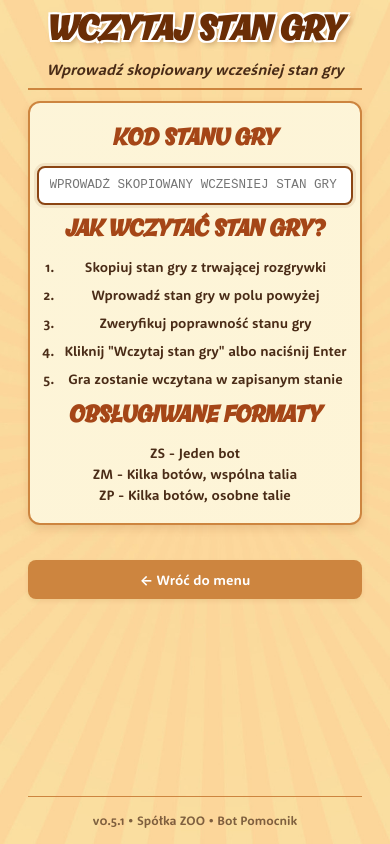
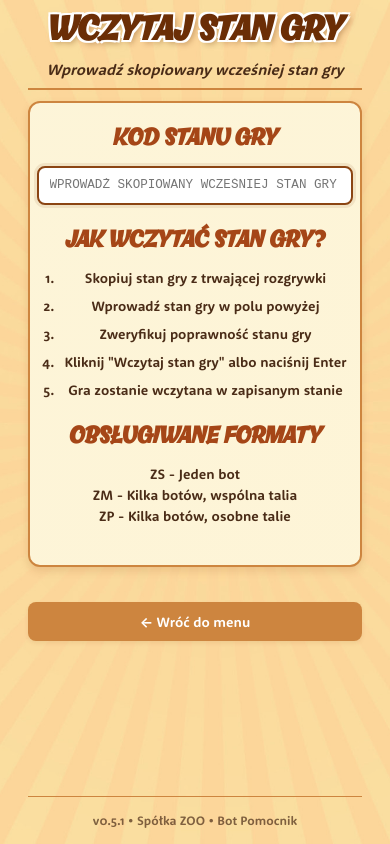
Before and after one commit to lukmarcus/spolka-zoo-bot-pomocnik, a React (Vite) app: page /spolka-zoo-bot-pomocnik/load in a window 390 px wide. Built offline with nearby package versions, Linux system fonts and the light colour scheme.

Commit message:
card style united

```diff
--- a/src/components/game/GameSetup.module.css
+++ b/src/components/game/GameSetup.module.css
@@ -77,33 +77,6 @@
 }
 
 /* Bot Selection Styles */
-/* Main game setup card - contains all sections */
-.gameSetupCard {
-  text-align: center;
-  padding: 0.5rem 1rem 2rem 1rem;
-  background: var(--card-bg);
-  border: 2px solid var(--card-border);
-  border-radius: 16px;
-  box-shadow: var(--shadow-medium);
-  position: relative;
-  overflow: hidden;
-}
-
-.gameSetupCard::before {
-  content: "";
-  position: absolute;
-  top: 0;
-  left: 0;
-  right: 0;
-  bottom: 0;
-  background: linear-gradient(
-    135deg,
-    rgba(139, 69, 19, 0.02),
-    rgba(205, 133, 63, 0.03)
-  );
-  z-index: 1;
-}
-
 .gameSetupContent {
   width: 100%;
   position: relative;
--- a/src/components/game/GameSetup.tsx
+++ b/src/components/game/GameSetup.tsx
@@ -36,7 +36,7 @@ const GameSetup: React.FC<GameSetupProps> = ({ onGameStart, onBackToMenu }) => {
 
   return (
     <div>
-      <div className={styles.gameSetupCard}>
+      <div className="card">
         <div className={styles.gameSetupContent}>
           <div className="section">
             <h2>LICZBA BOTÓW</h2>
--- a/src/components/ui/About.module.css
+++ b/src/components/ui/About.module.css
@@ -1,15 +1,4 @@
 /* Cleaned About styles: only rules referenced by About.tsx */
-
-.aboutCard {
-  text-align: left;
-  padding: 0.5rem 1rem 2rem 1rem;
-  background: var(--card-bg);
-  border: 2px solid var(--card-border);
-  border-radius: 16px;
-  box-shadow: var(--shadow-medium);
-  position: relative;
-  overflow: hidden;
-}
 
 .appInfo {
   text-align: center;
--- a/src/components/ui/About.tsx
+++ b/src/components/ui/About.tsx
@@ -21,7 +21,7 @@ const About: React.FC = () => {
       title="INFORMACJE"
       subtitle="O grze planszowej i o aplikacji"
     >
-      <div className={styles.aboutCard}>
+      <div className="card">
         {/* Sekcja o grze */}
         <section className="section">
           <h2>SPÓŁKA ZOO</h2>
--- a/src/components/ui/LoadGame.module.css
+++ b/src/components/ui/LoadGame.module.css
@@ -1,31 +1,4 @@
 /* LoadGame Component Styles */
-
-/* Main load game card - consistent with GameSetup */
-.loadGameCard {
-  text-align: center;
-  padding: 0.5rem 1rem 2rem 1rem;
-  background: var(--card-bg);
-  border: 2px solid var(--card-border);
-  border-radius: 16px;
-  box-shadow: var(--shadow-medium);
-  position: relative;
-  overflow: hidden;
-}
-
-.loadGameCard::before {
-  content: "";
-  position: absolute;
-  top: 0;
-  left: 0;
-  right: 0;
-  bottom: 0;
-  background: linear-gradient(
-    135deg,
-    rgba(139, 69, 19, 0.02),
-    rgba(205, 133, 63, 0.03)
-  );
-  z-index: 1;
-}
 
 .loadGameContent {
   width: 100%;
@@ -141,19 +114,11 @@
   margin-top: 2rem;
 }
 
-/* Mobile Responsive - consistent with GameSetup */
+/* Mobile Responsive */
 @media (max-width: 768px) {
-  .loadGameCard {
-    padding: 1rem 0.75rem 1.5rem 0.75rem;
-  }
-
   .actions button,
   .bottomControls button {
     width: 100%;
-  }
-
-  .instructions {
-    margin-bottom: 1.5rem;
   }
 
   .preview {
@@ -162,18 +127,9 @@
 }
 
 @media (max-width: 480px) {
-  .loadGameCard {
-    padding: 0.75rem 0.5rem 1.25rem 0.5rem;
-    border-radius: 12px;
-  }
-
   .input {
     font-size: 0.9rem;
     padding: 0.75rem;
-  }
-
-  .instructions {
-    padding: 1rem;
   }
 
   .preview {
--- a/src/components/ui/LoadGame.tsx
+++ b/src/components/ui/LoadGame.tsx
@@ -174,7 +174,7 @@ export default function LoadGame() {
       subtitle="Wprowadź skopiowany wcześniej stan gry"
       backgroundType="home"
     >
-      <div className={styles.loadGameCard}>
+      <div className="card">
         <div className={styles.loadGameContent}>
           {/* Input Section */}
           <div className="section">
--- a/src/globals.css
+++ b/src/globals.css
@@ -244,11 +244,29 @@ button:active {
 
 /* Karty */
 .card {
+  text-align: center;
+  padding: 0.5rem 1rem 2rem 1rem;
   background: var(--card-bg);
   border: 2px solid var(--card-border);
-  border-radius: var(--border-radius);
-  padding: var(--padding);
+  border-radius: 16px;
   box-shadow: var(--shadow-medium);
+  position: relative;
+  overflow: hidden;
+}
+
+.card::before {
+  content: "";
+  position: absolute;
+  top: 0;
+  left: 0;
+  right: 0;
+  bottom: 0;
+  background: linear-gradient(
+    135deg,
+    rgba(139, 69, 19, 0.02),
+    rgba(205, 133, 63, 0.03)
+  );
+  z-index: 1;
 }
 
 .card-header {
@@ -291,6 +309,11 @@ button:active {
   margin-bottom: var(--gap);
 }
 .mb-3 {
+  margin-bottom: 1.5rem;
+}
+
+/* Global section spacing - consistent across all components */
+.section {
   margin-bottom: 1.5rem;
 }
 
@@ -436,3 +459,17 @@ button:active {
   pointer-events: none;
   z-index: 0;
 }
+
+/* Responsive card styles */
+@media (max-width: 768px) {
+  .card {
+    padding: 1rem 0.75rem 1.5rem 0.75rem;
+  }
+}
+
+@media (max-width: 480px) {
+  .card {
+    padding: 0.75rem 0.5rem 1.25rem 0.5rem;
+    border-radius: 12px;
+  }
+}
```
